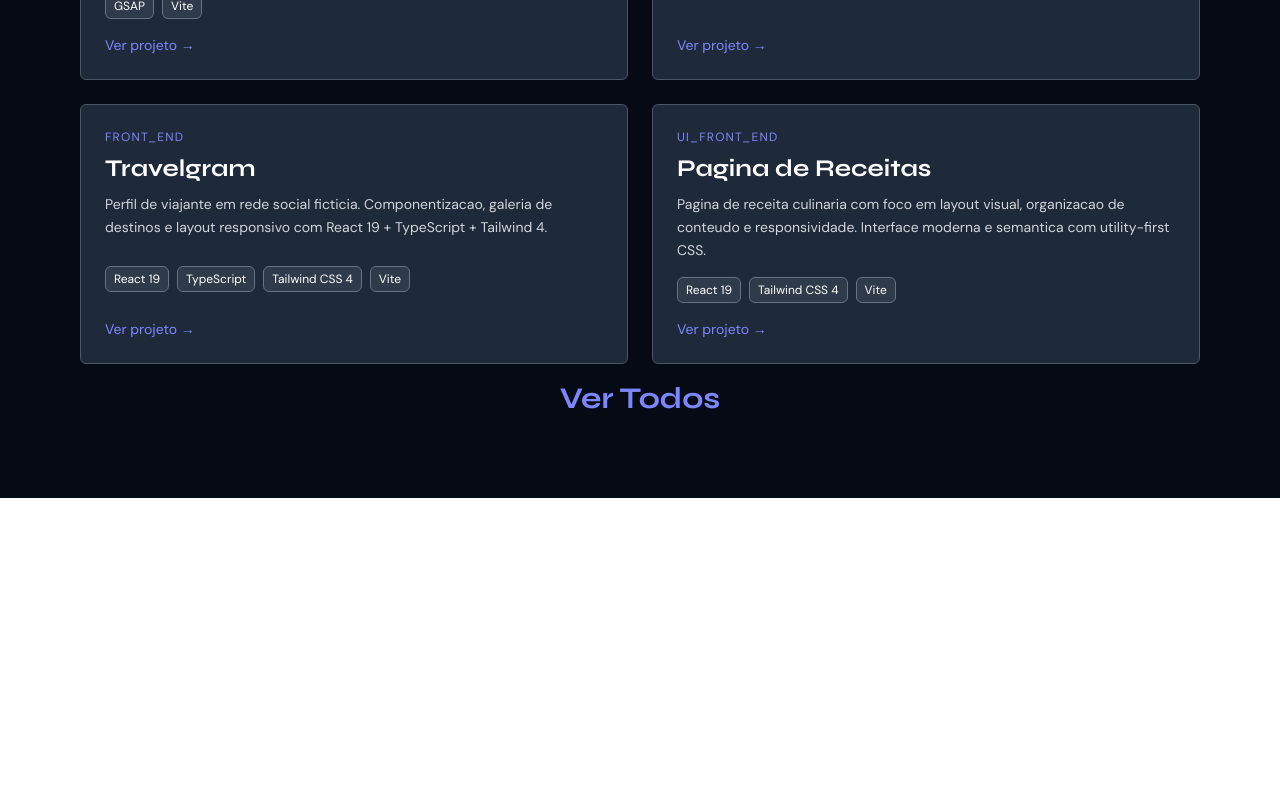
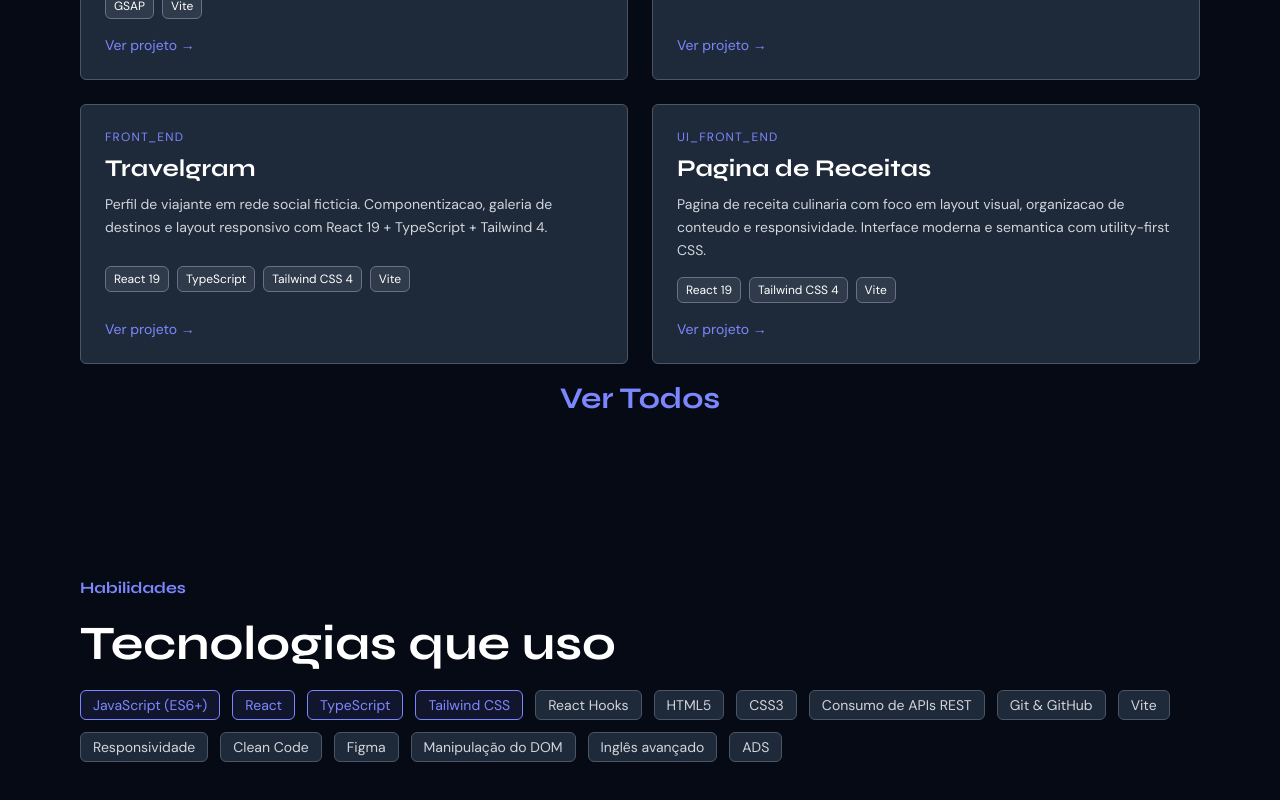
Before and after one commit to P3dr0PRR/portifa-16-03-26, a React (Vite) app: page / in a window 1280 px wide. Shown: the part 1660-2460 px from the top of the page. Before the commit the page ends 2158 px from the top, so only its background shows below. Built offline with nearby package versions, Linux system fonts and the light colour scheme; a web font is replaced by a local one.

Commit message:
feat: adiciona seção skills

```diff
--- a/src/components/hero/index.tsx
+++ b/src/components/hero/index.tsx
@@ -1,6 +1,6 @@
 export function Hero() {
   return (
-    <div className="flex flex-col justify-start gap-4 px-6 py-12 md:px-16 md:py-20">
+    <section className="flex flex-col justify-start gap-4 px-6 py-12 md:px-16 md:py-20">
       <div className="flex items-center gap-2 bg-indigo-500/40 border border-indigo-400 rounded-md p-2 w-max">
         <span className="relative flex h-2 w-2">
           <span className="animate-ping absolute inline-flex h-full w-full rounded-full bg-indigo-400 opacity-75"></span>
@@ -39,6 +39,6 @@ export function Hero() {
           Entre em contato
         </a>
       </div>
-    </div>
+    </section>
   );
 }
--- a/src/components/projectCard/types.ts
+++ b/src/components/projectCard/types.ts
@@ -5,12 +5,12 @@ export type ProjectType =
   | "UI_FRONT_END";
 
 export interface Project {
-  featured: any;
   type: ProjectType;
   name: string;
   description: string;
   techs: string[];
   link: string;
+  featured?: boolean;
 }
 
 export const projects: Project[] = [
--- a/src/components/skillTag/index.tsx
+++ b/src/components/skillTag/index.tsx
@@ -0,0 +1,28 @@
+import { SKILLS, type Skill } from "./types";
+
+export function Habilidades() {
+  return (
+    <section className="flex flex-col justify-start gap-4 px-6 py-12 md:px-16 md:py-20">
+      <p className="font-bold font-['Syne'] text-indigo-400 max-w-xl leading-tight">
+        Habilidades
+      </p>
+      <h2 className="text-3xl md:text-4xl lg:text-5xl font-bold font-['Syne'] text-white max-w-xl leading-tight">
+        Tecnologias que uso
+      </h2>
+      <div className="flex flex-wrap gap-3">
+        {SKILLS.map((skill: Skill) => (
+          <span
+            key={skill.name}
+            className={`px-3 py-1 rounded-md text-sm border transition-colors duration-200 ${
+              skill.highlight
+                ? "text-indigo-400 border-indigo-400 bg-indigo-400/10"
+                : "text-gray-300 border-gray-600 bg-gray-800 hover:text-indigo-400 hover:border-indigo-400"
+            }`}
+          >
+            {skill.name}
+          </span>
+        ))}
+      </div>
+    </section>
+  );
+}
--- /dev/null
+++ b/src/components/skillTag/types.ts
@@ -0,0 +1,23 @@
+export interface Skill {
+  name: string
+  highlight?: boolean
+}
+
+export const SKILLS = [
+  { name: "JavaScript (ES6+)", highlight: true },
+  { name: "React", highlight: true },
+  { name: "TypeScript", highlight: true },
+  { name: "Tailwind CSS", highlight: true },
+  { name: "React Hooks" },
+  { name: "HTML5" },
+  { name: "CSS3" },
+  { name: "Consumo de APIs REST" },
+  { name: "Git & GitHub" },
+  { name: "Vite" },
+  { name: "Responsividade" },
+  { name: "Clean Code" },
+  { name: "Figma" },
+  { name: "Manipulação do DOM" },
+  { name: "Inglês avançado" },
+  { name: "ADS" },
+]
--- a/src/pages/home/index.tsx
+++ b/src/pages/home/index.tsx
@@ -2,6 +2,7 @@ import { Nav } from "../../components/nav";
 import { Hero } from "../../components/hero";
 import { About } from "../../components/about";
 import { Projects } from "../../components/projectCard";
+import { Habilidades } from "../../components/skillTag";
 export function Home() {
   return (
     <div>
@@ -10,6 +11,7 @@ export function Home() {
         <Hero />
         <About />
         <Projects />
+        <Habilidades />
       </section>
     </div>
   );
```
